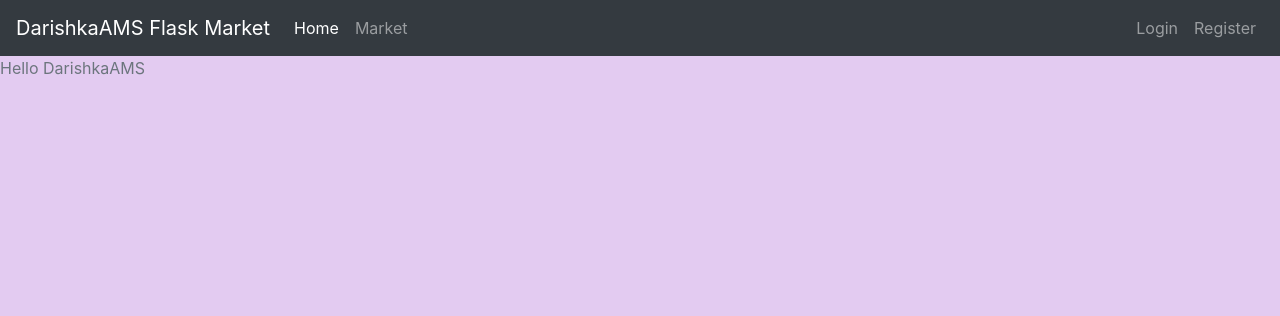
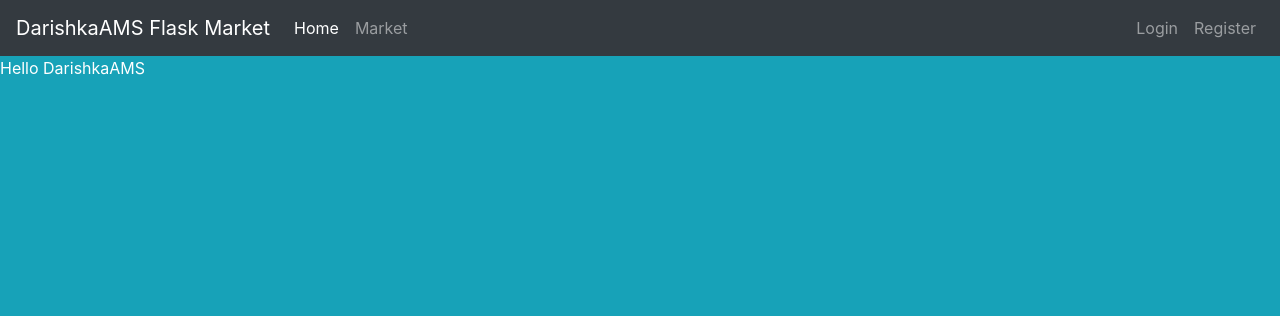
Before and after one commit to DarishkaAMS/Flask_Projects-E_FlaskMarket, a Flask app: page / in a window 1280 px wide. Shown: the top 316 px of the page. Run offline with Flask 2, Linux system fonts and the light colour scheme.

Commit message:
Update styling

```diff
--- a/templates/base.html
+++ b/templates/base.html
@@ -56,8 +56,8 @@
   </body>
     <style>
         body {
-            background-color: #e3cbf1;
-            color: #6c757d;
+            background-color: #17a2b8;
+            color: #fff;
         }
     </style>
 </html>
```
